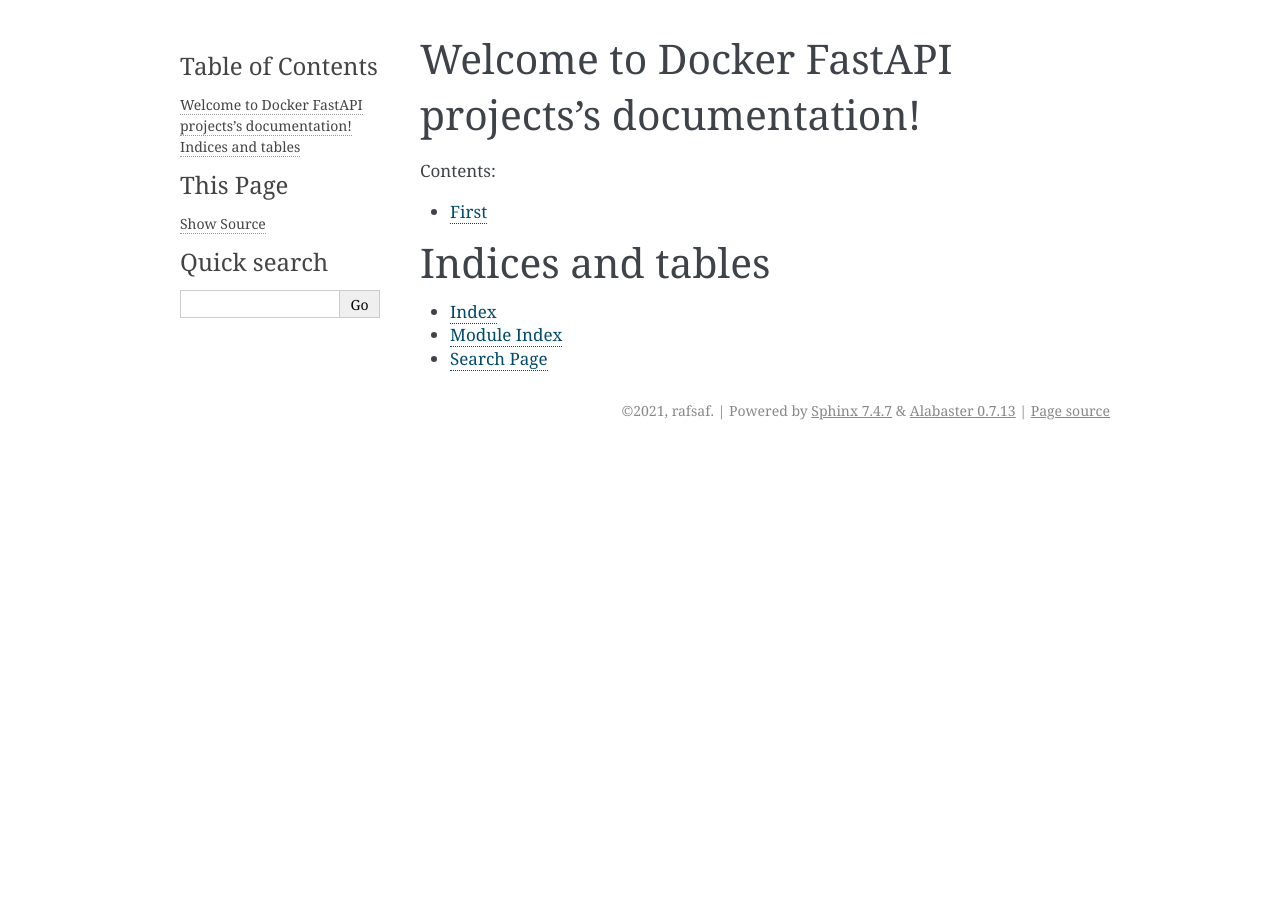
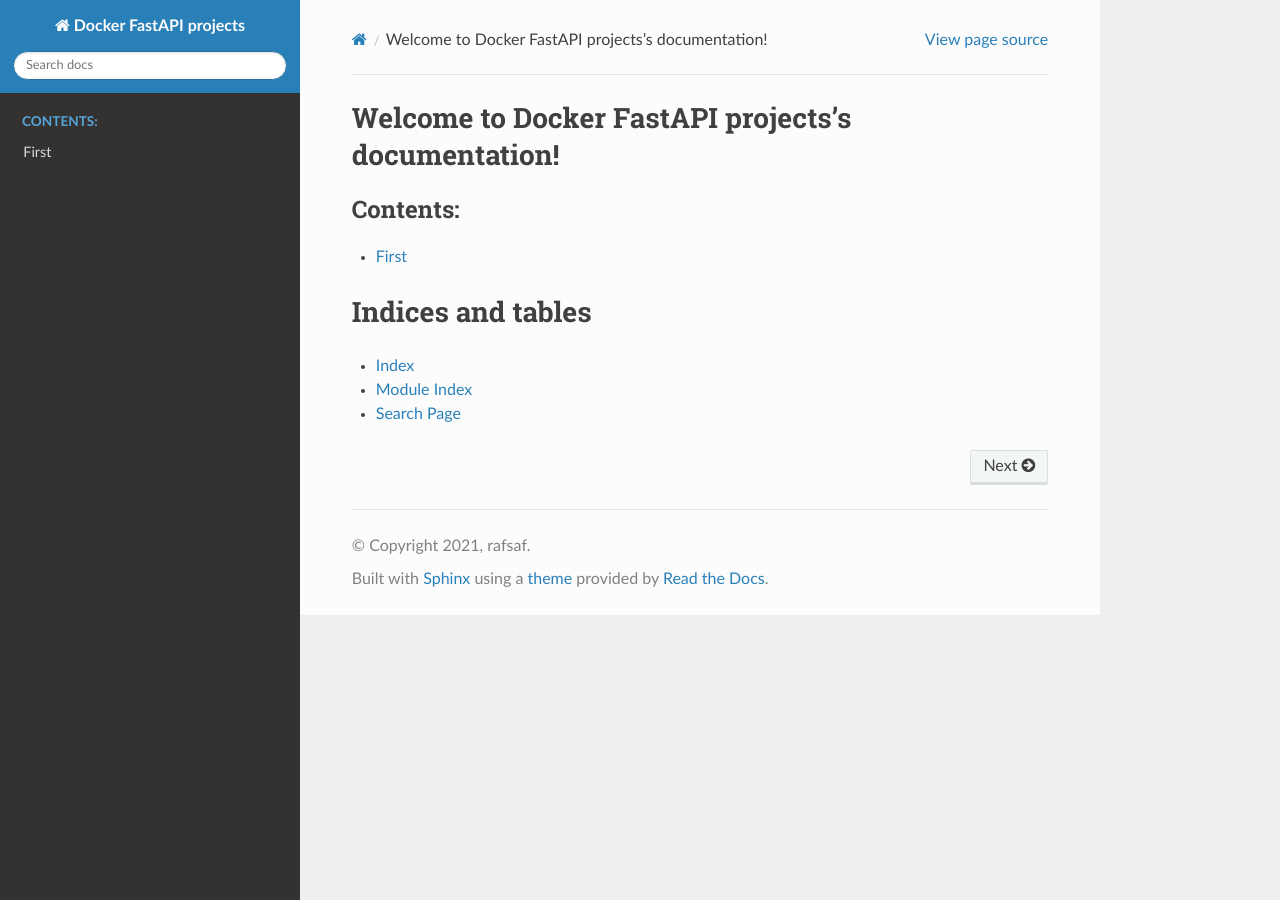
Before and after one commit to rafsaf/docker-fastapi-projects, a Sphinx documentation site: the page built from docs/index.rst, in a window 1280 px wide. Built offline with Sphinx 7.4.7 and the Read the Docs theme 2.0.0, drawn with Linux system fonts in a browser that asks for light colours; pages that are not in the unit, such as notebooks, are missing from menus.

Commit message:
changes template

```diff
--- a/docs/conf.py
+++ b/docs/conf.py
@@ -1,3 +1,5 @@
+import sphinx_rtd_theme
+
 # Configuration file for the Sphinx documentation builder.
 #
 # This file only contains a selection of the most common options. For a full
@@ -17,12 +19,12 @@
 
 # -- Project information -----------------------------------------------------
 
-project = 'Docker FastAPI projects'
-copyright = '2021, rafsaf'
-author = 'rafsaf'
+project = "Docker FastAPI projects"
+copyright = "2021, rafsaf"
+author = "rafsaf"
 
 # The full version, including alpha/beta/rc tags
-release = '0.0.2'
+release = "0.0.2"
 
 
 # -- General configuration ---------------------------------------------------
@@ -30,16 +32,21 @@ release = '0.0.2'
 # Add any Sphinx extension module names here, as strings. They can be
 # extensions coming with Sphinx (named 'sphinx.ext.*') or your custom
 # ones.
+extensions = []
+
+
 extensions = [
+    "sphinx_rtd_theme",
 ]
 
+
 # Add any paths that contain templates here, relative to this directory.
-templates_path = ['_templates']
+templates_path = ["_templates"]
 
 # List of patterns, relative to source directory, that match files and
 # directories to ignore when looking for source files.
 # This pattern also affects html_static_path and html_extra_path.
-exclude_patterns = ['_build', 'Thumbs.db', '.DS_Store']
+exclude_patterns = ["_build", "Thumbs.db", ".DS_Store"]
 
 
 # -- Options for HTML output -------------------------------------------------
@@ -47,9 +54,9 @@ exclude_patterns = ['_build', 'Thumbs.db', '.DS_Store']
 # The theme to use for HTML and HTML Help pages.  See the documentation for
 # a list of builtin themes.
 #
-html_theme = 'alabaster'
+html_theme = "sphinx_rtd_theme"
 
 # Add any paths that contain custom static files (such as style sheets) here,
 # relative to this directory. They are copied after the builtin static files,
 # so a file named "default.css" will overwrite the builtin "default.css".
-html_static_path = ['_static']
+html_static_path = ["_static"]
```
Also changed, not shown: 9 other files.
